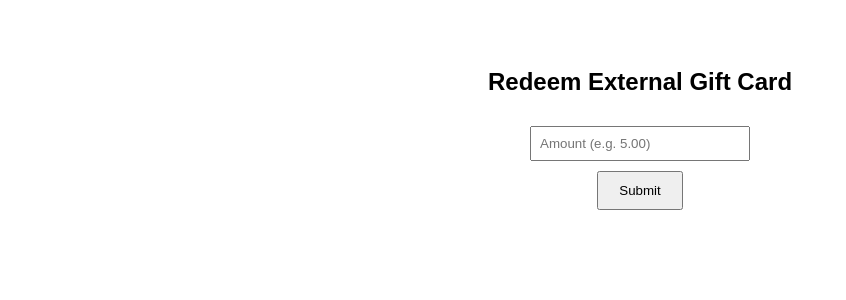
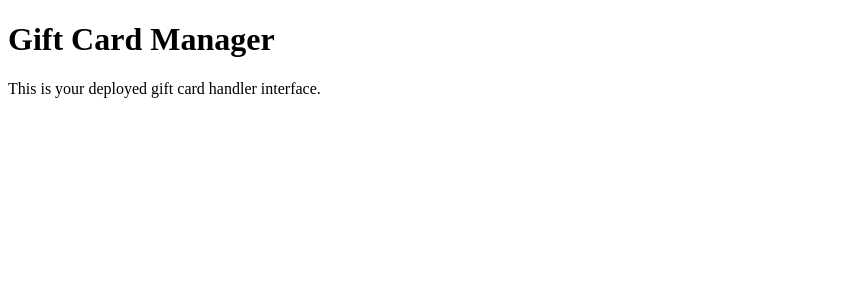
Before and after one commit to haping901-coffee/giftcard-web, a Flask app: template templates/index.html in a window 1280 px wide. Shown: the top 300 px of the page, without its empty margins (0-846 px from the left). Run offline with Flask 3, Linux system fonts and the light colour scheme; the template is opened without the code that fills it, so the values that code supplies are empty.

Commit message:
Update with fixed web UI

```diff
--- a/app.py
+++ b/app.py
@@ -1,115 +1,10 @@
-
-import os
-from flask import Flask, request, jsonify
-import uuid
-import requests
+from flask import Flask, render_template, request
 
 app = Flask(__name__)
 
-ACCESS_TOKEN = os.getenv("ACCESS_TOKEN")
-LOCATION_ID = os.getenv("LOCATION_ID")
-BASE_URL = "https://connect.squareup.com"
+@app.route('/')
+def index():
+    return render_template('index.html')
 
-HEADERS = {
-    "Authorization": f"Bearer {ACCESS_TOKEN}",
-    "Content-Type": "application/json",
-    "Accept": "application/json"
-}
-
-@app.route("/")
-def index():
-    return "Gift Card Manager is running."
-
-@app.route("/create", methods=["POST"])
-def create_card():
-    try:
-        amount_dollars = float(request.json.get("amount"))
-        amount_cents = int(amount_dollars * 100)
-    except:
-        return jsonify({"error": "Invalid amount"}), 400
-
-    create_url = f"{BASE_URL}/v2/gift-cards"
-    create_body = {
-        "idempotency_key": str(uuid.uuid4()),
-        "location_id": LOCATION_ID
-    }
-    res = requests.post(create_url, headers=HEADERS, json=create_body)
-    if res.status_code != 200:
-        return jsonify({"error": "Failed to create gift card", "details": res.json()}), 400
-
-    gift_card = res.json()["gift_card"]
-    gift_card_id = gift_card["id"]
-    gan = gift_card["gan"]
-
-    load_url = f"{BASE_URL}/v2/gift-cards/activities"
-    load_body = {
-        "idempotency_key": str(uuid.uuid4()),
-        "gift_card_id": gift_card_id,
-        "location_id": LOCATION_ID,
-        "type": "ACTIVATE",
-        "activate_activity_details": {
-            "amount_money": {
-                "amount": amount_cents,
-                "currency": "USD"
-            }
-        }
-    }
-    load_res = requests.post(load_url, headers=HEADERS, json=load_body)
-    if load_res.status_code != 200:
-        return jsonify({"error": "Failed to load gift card", "details": load_res.json()}), 400
-
-    return jsonify({"success": True, "gan": gan, "amount": amount_dollars})
-
-@app.route("/balance", methods=["POST"])
-def check_balance():
-    gan = request.json.get("gan")
-    if not gan:
-        return jsonify({"error": "Missing card number"}), 400
-
-    search_url = f"{BASE_URL}/v2/gift-cards/from-gan"
-    res = requests.post(search_url, headers=HEADERS, json={"gan": gan})
-    if res.status_code != 200:
-        return jsonify({"error": "Failed to find card", "details": res.json()}), 400
-
-    gift_card_id = res.json()["gift_card"]["id"]
-    card_url = f"{BASE_URL}/v2/gift-cards/{gift_card_id}"
-    balance_res = requests.get(card_url, headers=HEADERS)
-    if balance_res.status_code != 200:
-        return jsonify({"error": "Failed to retrieve balance", "details": balance_res.json()}), 400
-
-    balance = balance_res.json()["gift_card"]["balance_money"]["amount"] / 100
-    return jsonify({"balance": balance})
-
-@app.route("/redeem", methods=["POST"])
-def redeem_card():
-    gan = request.json.get("gan")
-    amount_dollars = float(request.json.get("amount", 0))
-    amount_cents = int(amount_dollars * 100)
-
-    search_url = f"{BASE_URL}/v2/gift-cards/from-gan"
-    res = requests.post(search_url, headers=HEADERS, json={"gan": gan})
-    if res.status_code != 200:
-        return jsonify({"error": "Card not found", "details": res.json()}), 400
-
-    gift_card_id = res.json()["gift_card"]["id"]
-    redeem_url = f"{BASE_URL}/v2/gift-cards/activities"
-    redeem_body = {
-        "idempotency_key": str(uuid.uuid4()),
-        "gift_card_id": gift_card_id,
-        "location_id": LOCATION_ID,
-        "type": "REDEEM",
-        "redeem_activity_details": {
-            "amount_money": {
-                "amount": amount_cents,
-                "currency": "USD"
-            }
-        }
-    }
-    redeem_res = requests.post(redeem_url, headers=HEADERS, json=redeem_body)
-    if redeem_res.status_code != 200:
-        return jsonify({"error": "Redemption failed", "details": redeem_res.json()}), 400
-
-    return jsonify({"success": True, "redeemed": amount_dollars})
-
-if __name__ == "__main__":
-    app.run(host="0.0.0.0", port=5000)
+if __name__ == '__main__':
+    app.run(host='0.0.0.0', port=5000)
--- a/templates/index.html
+++ b/templates/index.html
@@ -1,23 +1,11 @@
-<!doctype html>
-<html>
+<!DOCTYPE html>
+<html lang="en">
 <head>
-  <title>Gift Card Redemption</title>
-  <style>
-    body { font-family: Arial, sans-serif; text-align: center; padding: 40px; }
-    input { padding: 8px; width: 200px; margin: 10px 0; }
-    button { padding: 10px 20px; }
-    .message { margin-top: 20px; font-size: 16px; }
-  </style>
+    <meta charset="UTF-8">
+    <title>Gift Card Manager</title>
 </head>
 <body>
-  <h2>Redeem External Gift Card</h2>
-  <form method="POST">
-    <input type="text" name="amount" placeholder="Amount (e.g. 5.00)" required>
-    <br>
-    <button type="submit">Submit</button>
-  </form>
-  {% if message %}
-    <div class="message">{{ message }}</div>
-  {% endif %}
+    <h1>Gift Card Manager</h1>
+    <p>This is your deployed gift card handler interface.</p>
 </body>
 </html>
```
